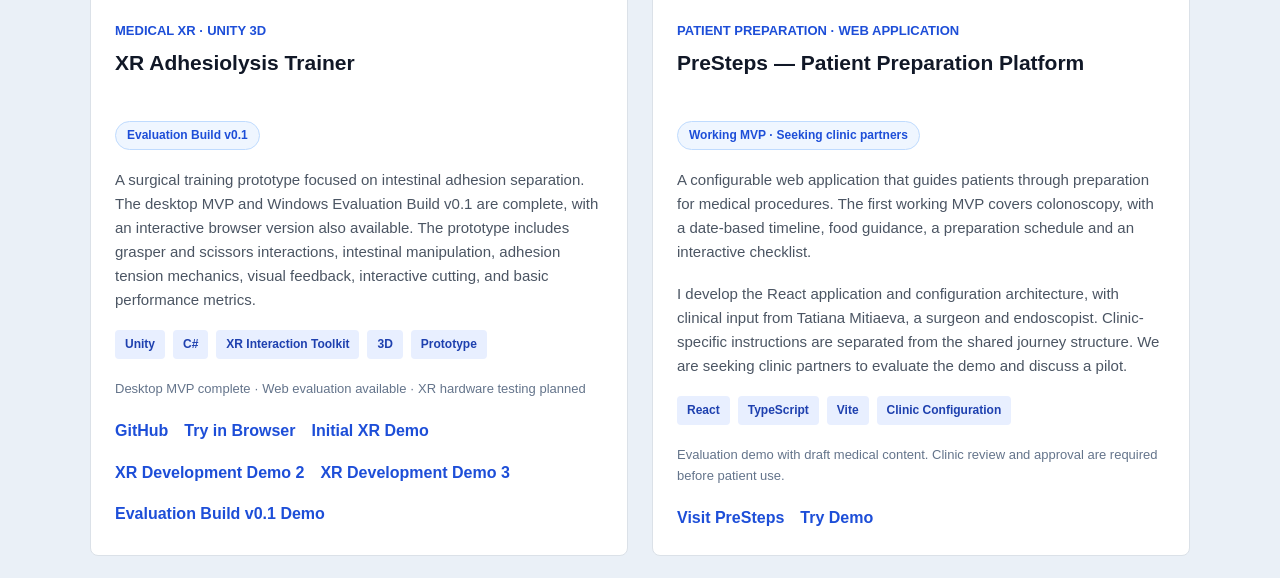
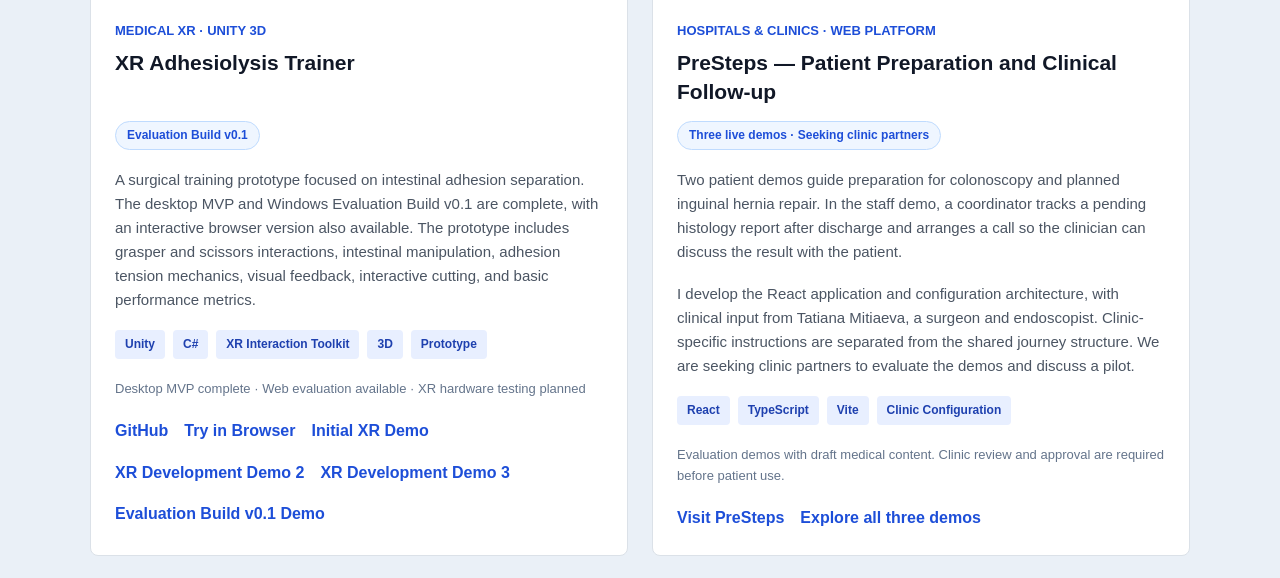
Before and after one commit to NikolaiSuhhanov/nikolaisuhhanov.github.io, a plain HTML site: page index.html in a window 1280 px wide. Shown: the part 2046-2624 px from the top of the page. Drawn offline with Linux system fonts and the light colour scheme.

Commit message:
Update portfolio to reflect all three PreSteps demos

```diff
--- a/index.html
+++ b/index.html
@@ -145,10 +145,9 @@
                 </p>
 
                 <p>
-                    I also develop PreSteps, a configurable React application
-                    for patient preparation, with clinical input from surgeon
-                    and endoscopist Tatiana Mitiaeva. Its first working MVP
-                    covers colonoscopy and is available for clinic evaluation.
+                    I also develop PreSteps, a platform for hospitals and clinics.
+                    Its three demos cover patient preparation before a procedure
+                    and clinical follow-up after discharge.
                 </p>
 
                 <p>
@@ -274,16 +273,15 @@
                     >
 
                     <div class="project-content">
-                        <p class="project-type">Patient Preparation · Web Application</p>
-                        <h3>PreSteps — Patient Preparation Platform</h3>
-                        <p class="project-status">Working MVP · Seeking clinic partners</p>
+                        <p class="project-type">Hospitals &amp; Clinics · Web Platform</p>
+                        <h3>PreSteps — Patient Preparation and Clinical Follow-up</h3>
+                        <p class="project-status">Three live demos · Seeking clinic partners</p>
 
                         <p>
-                            A configurable web application that guides patients
-                            through preparation for medical procedures. The first
-                            working MVP covers colonoscopy, with a date-based
-                            timeline, food guidance, a preparation schedule and
-                            an interactive checklist.
+                            Two patient demos guide preparation for colonoscopy and
+                            planned inguinal hernia repair. In the staff demo, a coordinator
+                            tracks a pending histology report after discharge and arranges
+                            a call so the clinician can discuss the result with the patient.
                         </p>
 
                         <p>
@@ -291,7 +289,7 @@
                             architecture, with clinical input from Tatiana Mitiaeva,
                             a surgeon and endoscopist. Clinic-specific instructions
                             are separated from the shared journey structure.
-                            We are seeking clinic partners to evaluate the demo
+                            We are seeking clinic partners to evaluate the demos
                             and discuss a pilot.
                         </p>
 
@@ -303,7 +301,7 @@
                         </div>
 
                         <p class="project-progress-note">
-                            Evaluation demo with draft medical content.
+                            Evaluation demos with draft medical content.
                             Clinic review and approval are required before patient use.
                         </p>
 
@@ -312,9 +310,9 @@
                                target="_blank" rel="noopener noreferrer">
                                 Visit PreSteps
                             </a>
-                            <a href="https://app.presteps.health/demo-clinic/colonoscopy"
+                            <a href="https://presteps.health/#demos"
                                target="_blank" rel="noopener noreferrer">
-                                Try Demo
+                                Explore all three demos
                             </a>
                         </div>
                     </div>
```
